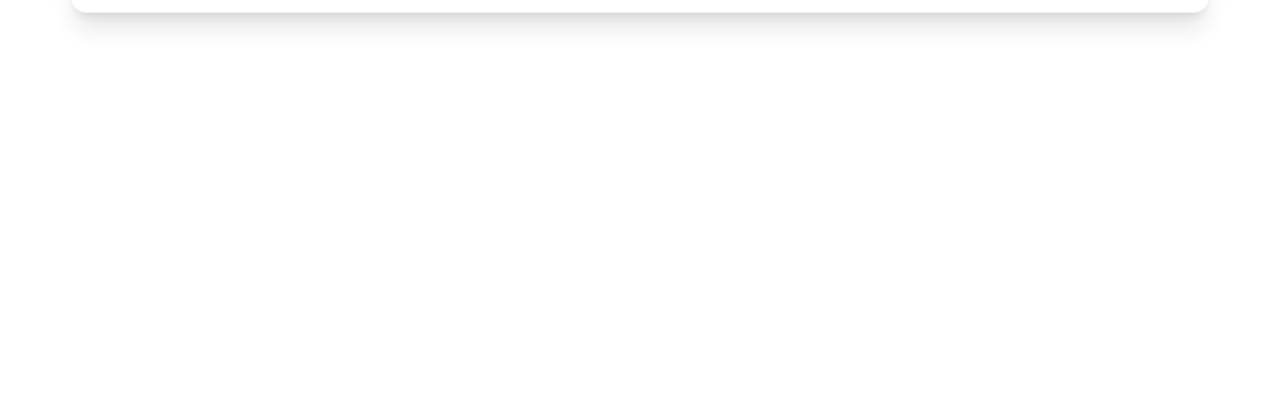
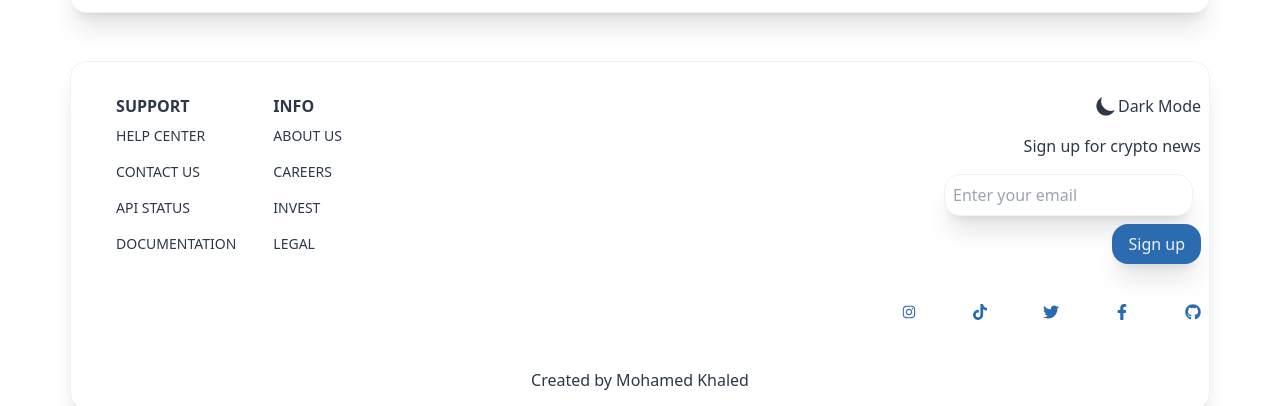
Before and after one commit to Mohamed-khaled0/Crypto-React-Firebase-App, a React (Create React App) app: page /coin/1 in a window 1280 px wide. Shown: the part 998-1404 px from the top of the page. Before the commit the page ends 1059 px from the top, so only its background shows below. Built offline with nearby package versions, Linux system fonts and the light colour scheme; no server answers.

Commit message:
Create sign in page

```diff
--- a/src/App.js
+++ b/src/App.js
@@ -11,6 +11,7 @@
 import axios from "axios";
 import Trending from "./components/Trending";
 import CoinPage from "./pages/CoinPage";
+import Footer from "./components/Footer";
 
 export default function App() {
   const [coines, setCoines] = useState();
@@ -38,6 +39,7 @@
       {/* Pass coines to Search component */}
       <Search coins={coines} />
       <Trending/>
+      <Footer/>
     </ThemeProvider>
   );
 }
--- /dev/null
+++ b/src/components/Footer.jsx
@@ -0,0 +1,65 @@
+import React from 'react';
+import { AiOutlineInstagram } from 'react-icons/ai';
+import {
+  FaFacebookF,
+  FaGit,
+  FaGithub,
+  FaTiktok,
+  FaTwitter,
+} from 'react-icons/fa';
+import ThemeToggle from './ThemeToggle';
+
+const Footer = () => {
+  return (
+    <div className='rounded-div mt-8 pt-8 text-primary'>
+      <div className='grid md:grid-cols-2'>
+        <div className='flex justify-evenly w-full md:max-w-[300px] uppercase'>
+          <div>
+            <h2 className='font-bold'>Support</h2>
+            <ul>
+              <li className='text-sm py-2'>Help Center</li>
+              <li className='text-sm py-2'>Contact Us</li>
+              <li className='text-sm py-2'>API Status</li>
+              <li className='text-sm py-2'>Documentation</li>
+            </ul>
+          </div>
+          <div>
+            <h2 className='font-bold'>Info</h2>
+            <ul>
+              <li className='text-sm py-2'>About Us</li>
+              <li className='text-sm py-2'>Careers</li>
+              <li className='text-sm py-2'>Invest</li>
+              <li className='text-sm py-2'>Legal</li>
+            </ul>
+          </div>
+        </div>
+        <div className='text-right'>
+          <div className='w-full flex justify-end'>
+            <div className='w-full md:w-[300px] py-4 relative'>
+              <div className='flex justify-center md:justify-end py-4 md:py-0 md:pb-4 mt-[-1rem]'>
+                <ThemeToggle />
+              </div>
+              <p className='text-center md:text-right'>Sign up for crypto news</p>
+              <div className='py-4'>
+                <form>
+                  <input className='bg-primary border border-input p-2 mr-2 w-full shadow-xl rounded-2xl md:w-auto outline-none' type='email' placeholder='Enter your email' />
+                  <button className='bg-button text-btnText px-4 p-2 w-full rounded-2xl shadow-xl hover:shadow-2xl md:w-auto my-2'>Sign up</button>
+                </form>
+              </div>
+              <div className='flex py-4 justify-between text-accent cursor-pointer'>
+                <AiOutlineInstagram />
+                <FaTiktok />
+                <FaTwitter />
+                <FaFacebookF />
+                <FaGithub />
+              </div>
+            </div>
+          </div>
+        </div>
+      </div>
+      <p className='text-center py-4'>Created by Mohamed Khaled</p>
+    </div>
+  );
+};
+
+export default Footer;
--- a/src/pages/Signin.jsx
+++ b/src/pages/Signin.jsx
@@ -1,9 +1,31 @@
 import React from 'react'
+import { AiOutlineLock, AiOutlineMail } from 'react-icons/ai'
+import { Link } from 'react-router-dom'
 
 export default function Signin() {
   return (
     <div>
-
+      <div className='max-w-[400px] mx-auto min-h-[600px] px-4 py-16'>
+        <h1 className='text-2xl font-bold'>Sign In </h1>
+        <form action="">
+            <div className='my-4'>
+                <label >Email</label>
+                <div className='my-2 w-full relative rounded-2xl shadow-xl'>
+                    <input className='bg-primary border border-input rounded-2xl w-full p-2 outline-none ' type="email" placeholder=''/>
+                    <AiOutlineMail  className='absolute right-2 top-3 text-gray-300'/>
+                </div>
+            </div>
+            <div className='my-4'>
+                <label >Password</label>
+                <div className='my-2 w-full relative rounded-2xl shadow-xl'>
+                    <input className='bg-primary border border-input rounded-2xl w-full p-2 outline-none ' type="password"/>
+                    <AiOutlineLock className='absolute right-2 top-3 text-gray-300'/>
+                </div>
+            </div>
+            <button className='w-full my-2 p-3 bg-button text-btnText rounded-2xl shadow-xl '>Sign In</button>
+        </form>
+        <p>Don't have an account ? <Link to='/signup'  className='text-accent font-bold hover:text-blue-500 duration-200'>Sign Up</Link></p>
+      </div>
     </div>
   )
 }
--- a/src/pages/Signup.jsx
+++ /dev/null
@@ -1,9 +0,0 @@
-import React from 'react'
-
-export default function Signup() {
-  return (
-    <div>
-
-    </div>
-  )
-}
```
